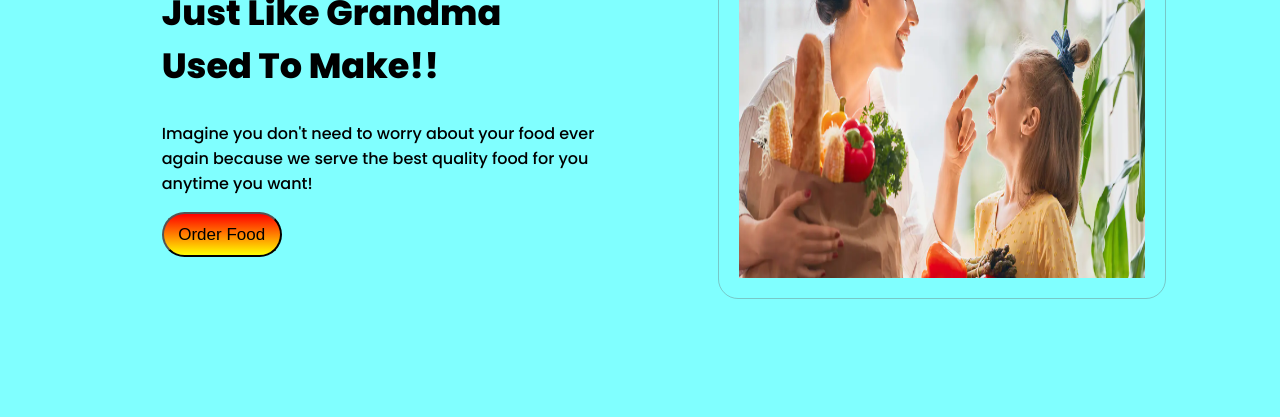
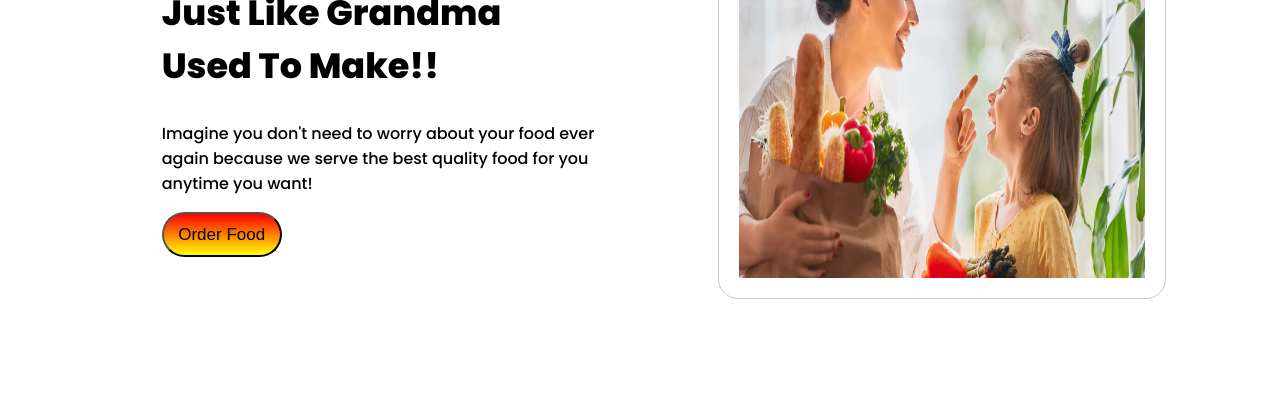
Before and after one commit to soadanam/food-hub, a plain HTML site: page index.html in a window 1280 px wide. Shown: the part 174-591 px from the top of the page. Drawn offline with Linux system fonts and the light colour scheme.

Commit message:
undone some css

```diff
--- a/style.css
+++ b/style.css
@@ -1,6 +1,5 @@
 body{
     font-family: 'Poppins', sans-serif;
-    background-color: rgba(9, 255, 255, 0.513);
 }
 .sec1{
     display: flex;
```
